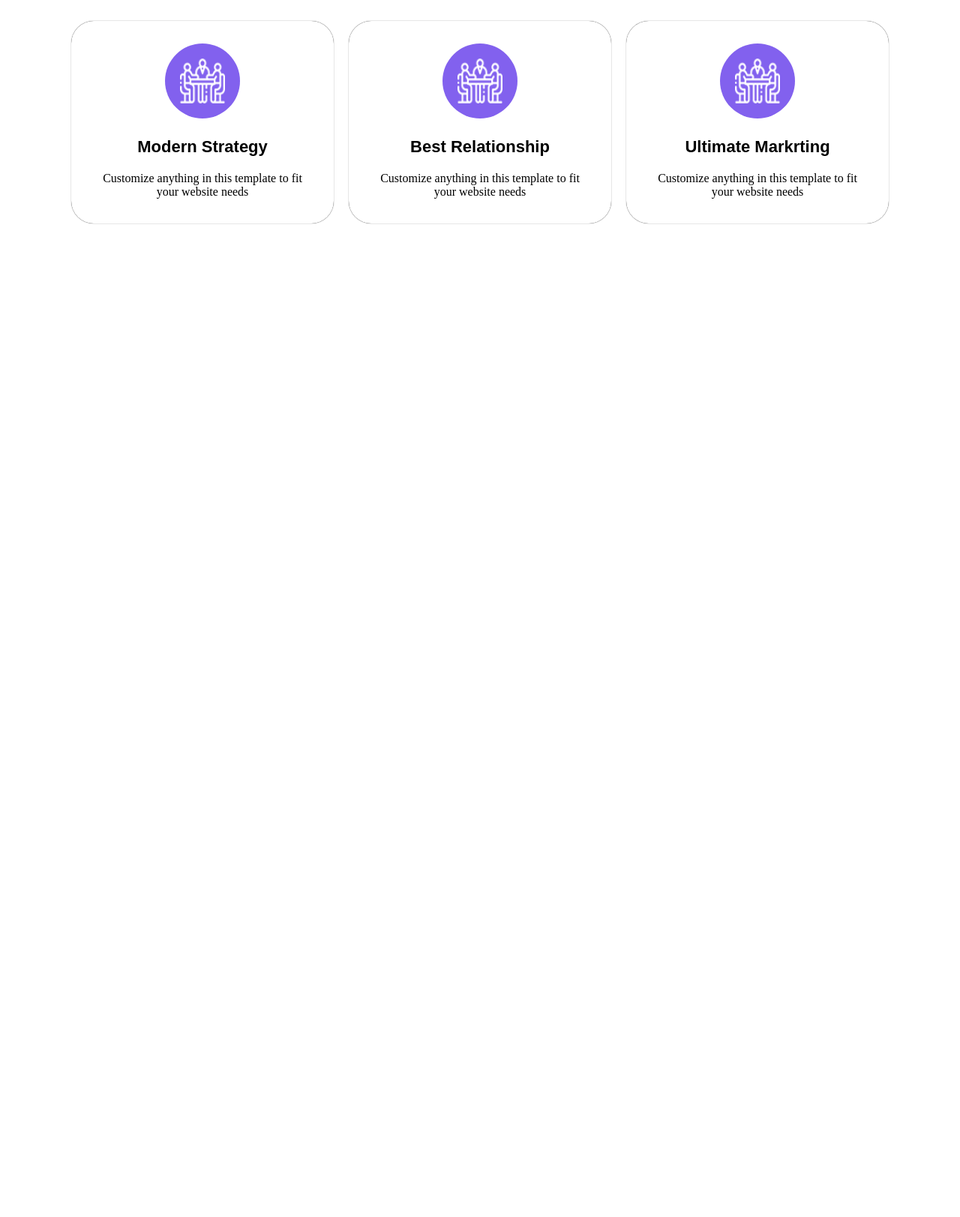
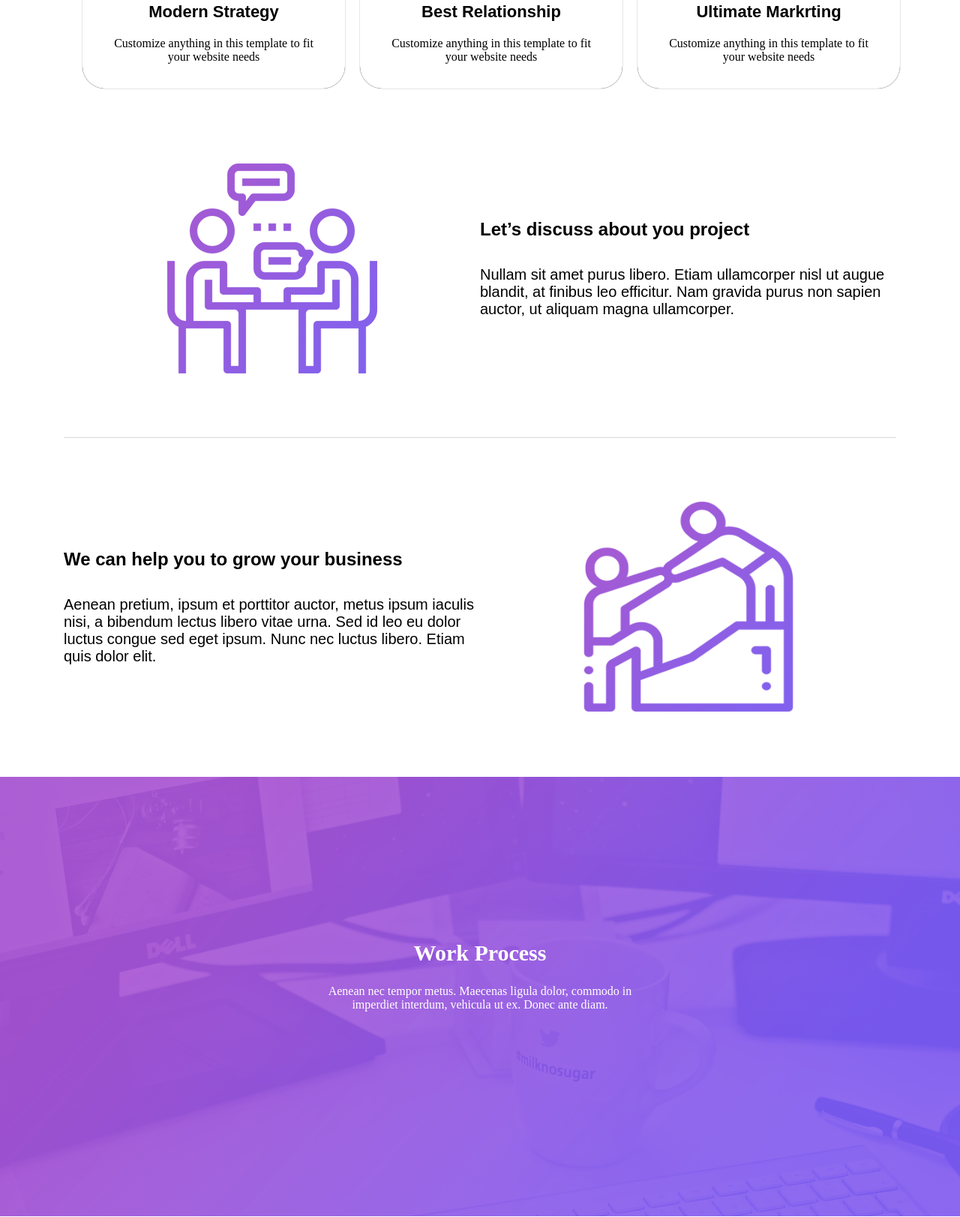
Before and after one commit to prasad-28/Softy-Pinko, a plain HTML site: page index.html in a window 1280 px wide. Shown: the part 747-2370 px from the top of the page at 75% size. Before the commit the page ends 1060 px from the top, so only its background shows below. Drawn offline with Linux system fonts and the light colour scheme.

Commit message:
about your project section done desktop view

```diff
--- a/Style/main.css
+++ b/Style/main.css
@@ -9,6 +9,7 @@ padding: 0;
     background-repeat: no-repeat;
     background-size: cover;
     padding-top: 30px;
+    position: relative;
 }
 .d_Flex{
   display: flex;
@@ -19,13 +20,16 @@ padding: 0;
   justify-content: space-between;
   align-items: center;
   margin: auto;
-      /* justify-content: space-evenly; */
   background-color: white;
   border-radius: 41px;
   padding: 0px 25px;
   width: calc( 1110px - 50px);
-      position: sticky;
+  position: fixed;
   top: 30px;
+  z-index: 4;
+  left: 100px;
+  right: 100px;
+  box-shadow: 0px 0px 15px rgb(0 0 0 / 10%);
 }
 .nav_logo img{
   height: 30px;
@@ -52,11 +56,15 @@ padding: 0;
 .nav_header_text{
     width: 600px;
     margin: auto;
-    min-height: 550px;
+    /* min-height: 910px; */
     display: flex;
     flex-direction: column;
     align-items: center;
     justify-content: center;
+    position: absolute;
+    bottom: 340px;
+    left: 50px;
+    right: 50px;
   }
   .nav_header_text h1{
     font-size: 45px;
@@ -87,13 +95,16 @@ padding: 0;
     width: 1110px;
     height: 300px;
     margin: auto;
-      position: relative;
-      top: 100px;
-      /* bottom: -117px; */
     align-items: center;
+    position: absolute;
+    bottom: -80px;
+    left: 100px;
+    right: 100px;
+    z-index: 1;
+
   }
   .feature_box{
-    width: 300px;
+    width: 290px;
     height: 210px;
     background-color: white;
     text-align: center;
@@ -127,5 +138,70 @@ padding: 0;
     font-family: sans-serif;
   }
   .feature_box:hover .feature_icon{
-   background-color: #ff590e;
+   background-color: #ff589E;
   }
+
+  .about_your_project{
+  /* height: 1000px; */
+  /* padding-top: 65px; */
+
+  }
+.project_item_outer_1 {
+    height: 450px;
+    width: 1110px;
+    margin: auto;
+    justify-content: center;
+    align-items: center;
+    margin-top: 80px;
+    border-bottom: #8080804d  solid 1px;
+}
+.project_item_outer_2{
+  height: 450px;
+  width: 1110px;
+  margin: auto;
+  justify-content: center;
+  align-items: center;
+}
+.project_left_image, .project_right_image{
+  flex: 1;
+  height: inherit;
+  justify-content: center;
+  align-items: center;
+}
+.project_left_image img, .project_right_image img{
+  width: 280px;
+  height: 280px;
+}
+.project_data{
+  flex: 1;
+  font-family: sans-serif;
+}
+.project_data h1{
+  margin-bottom: 35px;
+}
+.project_data p{
+  font-size: 20px;
+}
+.work_process{
+  /* width: 1600px; */
+  height: 589px;
+  background-image: url("../Images/work-process-bg.png");
+  background-size: cover;
+  background-position: center;
+  display: flex;
+  flex-direction: column;
+  align-items: center;
+}
+.work_process_data{
+  height: 150px;
+  margin: auto;
+  text-align: center;
+  width: 450px;
+  color: white;
+}
+.work_process_data h1
+{
+    padding-bottom: 25px;
+    font-size: 30px;
+    /* color: white; */
+}
--- a/index.html
+++ b/index.html
@@ -21,7 +21,6 @@
           <li><a href="#">Pricing Tables</a></li>
           <li><a href="#">Blog Entries</a></li>
           <li><a href="#">Contact Us</a></li>
-
         </div>
       </div>
       <div class="nav_header_text">
@@ -51,9 +50,39 @@
           <h5>Ultimate Markrting</h5>
           <p>Customize anything in this template to fit your website needs</p>
         </div>
-
       </div>
     </section>
+    <section class="about_your_project">
+      <div class="project_item_outer_1 d_Flex">
+        <div class="project_left_image d_Flex">
+          <img src="Images/left-image.png" alt="">
+        </div>
+        <div class="project_data">
+          <h1>Let’s discuss about you project</h1>
+          <p>Nullam sit amet purus libero. Etiam ullamcorper nisl ut augue blandit, at finibus leo efficitur. Nam gravida purus non sapien auctor, ut aliquam magna ullamcorper.</p>
+        </div>
+      </div>
+      <div class="project_item_outer_2 d_Flex">
+       <div class="project_data">
+         <h1>We can help you to grow your business</h1>
+         <p>Aenean pretium, ipsum et porttitor auctor, metus ipsum iaculis nisi, a bibendum lectus libero vitae urna. Sed id leo eu dolor luctus congue sed eget ipsum. Nunc nec luctus libero. Etiam quis dolor elit.</p>
+       </div>
+       <div class="project_right_image d_Flex">
+        <img src="Images/right-image.png" alt="">
+       </div>
+      </div>
+     </section>
+     <section class="work_process">
+       <div class="work_process_data">
+         <h1>Work Process</h1>
+         <p>Aenean nec tempor metus. Maecenas ligula dolor, commodo in imperdiet interdum, vehicula ut ex. Donec ante diam.</p>
+       </div>
+       <div class="work_process_items">
+         <div class="work_process_inner_items">
 
+         </div>
+       </div>
+
+     </section>
   </body>
 </html>
```
Lines whose indentation alone changed are shown as unchanged.
